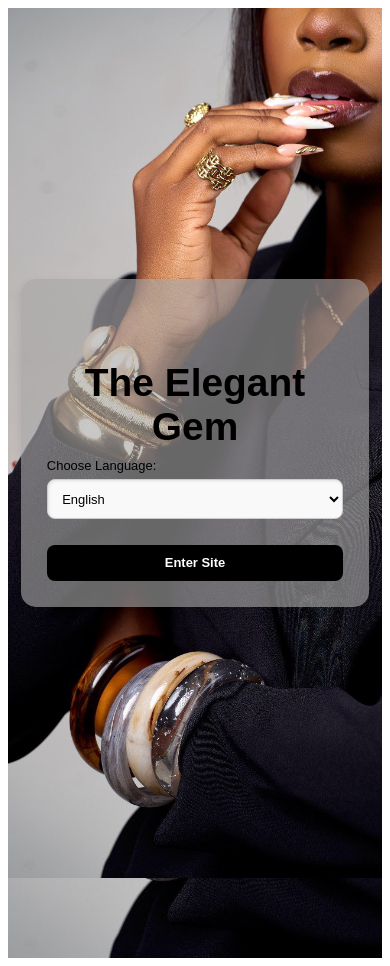
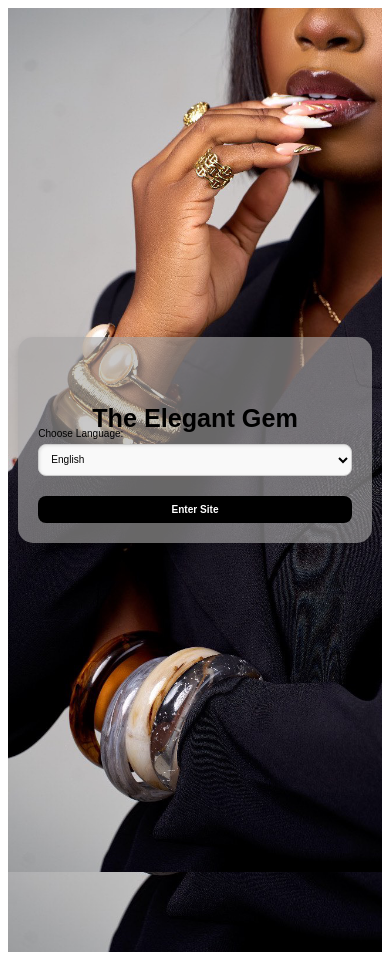
Before and after one commit to LanreAdetola/Elegant_Gem, a Vue app: page / in a window 390 px wide. Built offline with nearby package versions, Linux system fonts and the light colour scheme.

Commit message:
7th commit

```diff
--- a/src/App.vue
+++ b/src/App.vue
@@ -116,11 +116,11 @@
 @media (max-width: 390px) {
   #app {
     padding: 1em;
-    font-size: 0.9em; /* Slightly smaller font */
+    font-size: 0.7em; /* Slightly smaller font */
   }
 
   h1 {
-    font-size: 1.5em; /* Reduce store name size */
+    font-size: 1.0em; /* Reduce store name size */
   }
 
   .sticky-footer {
--- a/src/components/WelcomeScreen.vue
+++ b/src/components/WelcomeScreen.vue
@@ -60,7 +60,7 @@
 h1 {
   position: relative;
   top: 30px;
-  font-size: 3.0em;
+  font-size: 2.5em;
   color: black;
 }
 
```
